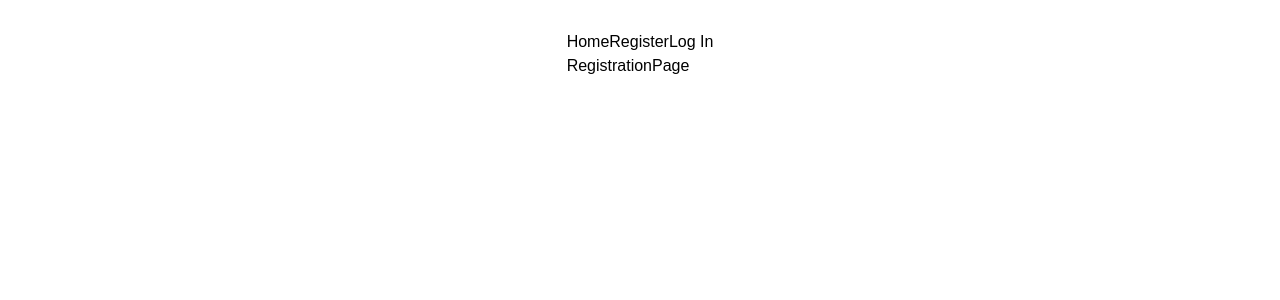
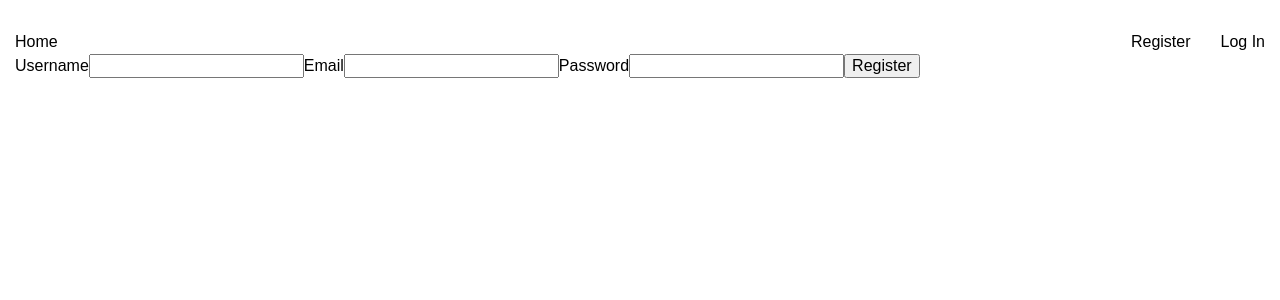
Before and after one commit to YevhenKharchenko/aqua-track-front, a React (Vite) app: page /register in a window 1280 px wide. Shown: the top 300 px of the page. Built offline with nearby package versions, Linux system fonts and the light colour scheme.

Commit message:
forms added

```diff
--- a/src/components/AuthNav/AuthNav.jsx
+++ b/src/components/AuthNav/AuthNav.jsx
@@ -3,7 +3,7 @@ import css from './AuthNav.module.css';
 
 const AuthNav = () => {
   return (
-    <div>
+    <div className={css.authNav}>
       <NavLink to="/register">Register</NavLink>
       <NavLink to="/login">Log In</NavLink>
     </div>
--- a/src/components/AuthNav/AuthNav.module.css
+++ b/src/components/AuthNav/AuthNav.module.css
@@ -0,0 +1,4 @@
+.authNav {
+  display: flex;
+  gap: 30px;
+}
--- a/src/components/LoginForm/LoginForm.jsx
+++ b/src/components/LoginForm/LoginForm.jsx
@@ -1,7 +1,51 @@
+import { ErrorMessage, Field, Form, Formik } from 'formik';
+import * as Yup from 'yup';
+import { useDispatch } from 'react-redux';
+import { login } from '../../redux/auth/operations';
 import css from './LoginForm.module.css';
 
+const initialValues = {
+  email: '',
+  password: '',
+};
+
+const FeedbackSchema = Yup.object().shape({
+  email: Yup.string()
+    .matches(/^[^\s@]+@[^\s@]+\.[^\s@]+$/, 'Invalid email')
+    .required('Required'),
+  password: Yup.string()
+    .min(8, 'Too Short!')
+    .max(50, 'Too Long!')
+    // .matches(/^(?!-)[-\d]+(?<!-)$/, 'Wrong format')
+    .required('Required'),
+});
+
 const LoginForm = () => {
-  return <div>LoginForm</div>;
+  const dispatch = useDispatch();
+
+  const handleSubmit = (values, actions) => {
+    dispatch(login(values));
+    actions.resetForm();
+  };
+
+  return (
+    <Formik initialValues={initialValues} onSubmit={handleSubmit} validationSchema={FeedbackSchema}>
+      <Form>
+        <label>
+          Email
+          <Field type="email" name="email" placeholder=""></Field>
+          <ErrorMessage name="email" component="span" />
+        </label>
+        <label>
+          Password
+          <Field type="password" name="password" placeholder=""></Field>
+          <ErrorMessage name="password" component="span" />
+        </label>
+
+        <button type="submit">Log In</button>
+      </Form>
+    </Formik>
+  );
 };
 
 export default LoginForm;
--- a/src/components/RegistrationForm/RegistrationForm.jsx
+++ b/src/components/RegistrationForm/RegistrationForm.jsx
@@ -1,7 +1,58 @@
+import { ErrorMessage, Field, Form, Formik } from 'formik';
+import * as Yup from 'yup';
+import { useDispatch } from 'react-redux';
+import { register } from '../../redux/auth/operations';
 import css from './RegistrationForm.module.css';
 
+const initialValues = {
+  name: '',
+  email: '',
+  password: '',
+};
+
+const FeedbackSchema = Yup.object().shape({
+  name: Yup.string().min(3, 'Too Short!').max(50, 'Too Long!').required('Required'),
+  email: Yup.string()
+    .matches(/^[^\s@]+@[^\s@]+\.[^\s@]+$/, 'Invalid email')
+    .required('Required'),
+  password: Yup.string()
+    .min(8, 'Too Short!')
+    .max(50, 'Too Long!')
+    // .matches(/^(?!-)[-\d]+(?<!-)$/, 'Wrong format')
+    .required('Required'),
+});
+
 const RegistrationForm = () => {
-  return <div>RegistrationForm</div>;
+  const dispatch = useDispatch();
+
+  const handleSubmit = (values, actions) => {
+    dispatch(register(values));
+    actions.resetForm();
+  };
+
+  return (
+    <Formik initialValues={initialValues} onSubmit={handleSubmit} validationSchema={FeedbackSchema}>
+      <Form>
+        <label>
+          Username
+          <Field type="text" name="name" placeholder=""></Field>
+          <ErrorMessage name="name" component="span" />
+        </label>
+        <label>
+          Email
+          <Field type="email" name="email" placeholder=""></Field>
+          <ErrorMessage name="email" component="span" />
+        </label>
+        <label>
+          Password
+          <Field type="password" name="password" placeholder=""></Field>
+          <ErrorMessage name="password" component="span" />
+        </label>
+
+        <button type="submit">Register</button>
+      </Form>
+    </Formik>
+  );
 };
 
 export default RegistrationForm;
--- a/src/components/UserMenu/UserMenu.jsx
+++ b/src/components/UserMenu/UserMenu.jsx
@@ -5,11 +5,11 @@ import css from './UserMenu.module.css';
 
 const UserMenu = () => {
   const dispatch = useDispatch();
-  const { user } = useSelector(selectUser);
+  const { name } = useSelector(selectUser);
 
   return (
     <div>
-      <p>Welcome, {user.name}</p>
+      <p>Welcome, {name}</p>
       <button
         type="button"
         onClick={() => {
--- a/src/index.css
+++ b/src/index.css
@@ -6,11 +6,8 @@
 }
 
 body {
-  font-family: sans-serif;
+  font-family: Montserrat, sans-serif;
   line-height: 1.5;
-  display: flex;
-  flex-direction: column;
-  align-items: center;
 }
 
 h1,
--- a/src/pages/ContactsPage/ContactsPage.jsx
+++ b/src/pages/ContactsPage/ContactsPage.jsx
@@ -1,7 +1,16 @@
+import ContactForm from '../../components/ContactForm/ContactForm';
+import SearchBox from '../../components/SearchBox/SearchBox';
+import ContactList from '../../components/ContactList/ContactList';
 import css from './ContactsPage.module.css';
 
 const ContactsPage = () => {
-  return <div>ContactsPage</div>;
+  return (
+    <div>
+      <ContactForm />
+      <SearchBox />
+      <ContactList />
+    </div>
+  );
 };
 
 export default ContactsPage;
--- a/src/pages/LoginPage/LoginPage.jsx
+++ b/src/pages/LoginPage/LoginPage.jsx
@@ -1,7 +1,12 @@
+import LoginForm from '../../components/LoginForm/LoginForm';
 import css from './LoginPage.module.css';
 
 const LoginPage = () => {
-  return <div>LoginPage</div>;
+  return (
+    <div>
+      <LoginForm />
+    </div>
+  );
 };
 
 export default LoginPage;
--- a/src/pages/RegistrationPage/RegistrationPage.jsx
+++ b/src/pages/RegistrationPage/RegistrationPage.jsx
@@ -1,7 +1,12 @@
+import RegistrationForm from '../../components/RegistrationForm/RegistrationForm';
 import css from './RegistrationPage.module.css';
 
 const RegistrationPage = () => {
-  return <div>RegistrationPage</div>;
+  return (
+    <div>
+      <RegistrationForm />
+    </div>
+  );
 };
 
 export default RegistrationPage;
--- a/src/redux/auth/operations.js
+++ b/src/redux/auth/operations.js
@@ -1,6 +1,8 @@
 import axios from 'axios';
 import toast from 'react-hot-toast';
 import { createAsyncThunk } from '@reduxjs/toolkit';
+
+axios.defaults.baseURL = 'https://connections-api.herokuapp.com';
 
 const setAuthHeader = token => {
   axios.defaults.headers.common.Authorization = `Bearer ${token}`;
@@ -10,15 +12,9 @@ const clearAuthHeader = () => {
   axios.defaults.headers.common.Authorization = '';
 };
 
-export const register = createAsyncThunk(
-  'auth/register',
-  async ({ name, email, password }, thunkAPI) => {
+export const register = createAsyncThunk('auth/register', async (credentials, thunkAPI) => {
   try {
-      const res = await axios.post('/users/signup', {
-        name,
-        email,
-        password,
-      });
+    const res = await axios.post('/users/signup', credentials);
     setAuthHeader(res.data.token);
     return res.data;
   } catch (e) {
@@ -27,14 +23,12 @@ export const register = createAsyncThunk(
     );
     return thunkAPI.rejectWithValue(e.message);
   }
-  }
-);
+});
 
-export const login = createAsyncThunk(
-  'auth/login',
-  async ({ email, password }, thunkAPI) => {
+export const login = createAsyncThunk('auth/login', async (credentials, thunkAPI) => {
   try {
-      const res = await axios.post('/users/login', { email, password });
+    console.log(credentials);
+    const res = await axios.post('/users/login', credentials);
     setAuthHeader(res.data.token);
     return res.data;
   } catch (e) {
@@ -43,8 +37,7 @@ export const login = createAsyncThunk(
     );
     return thunkAPI.rejectWithValue(e.message);
   }
-  }
-);
+});
 
 export const logout = createAsyncThunk('auth/logout', async (_, thunkAPI) => {
   try {
@@ -58,9 +51,7 @@ export const logout = createAsyncThunk('auth/logout', async (_, thunkAPI) => {
   }
 });
 
-export const refreshUser = createAsyncThunk(
-  'auth/refresh',
-  async (_, thunkAPI) => {
+export const refreshUser = createAsyncThunk('auth/refresh', async (_, thunkAPI) => {
   const state = thunkAPI.getState();
   const persistedToken = state.auth.token;
 
@@ -78,5 +69,4 @@ export const refreshUser = createAsyncThunk(
     );
     return thunkAPI.rejectWithValue(e.message);
   }
-  }
-);
+});
```
Lines whose indentation alone changed are shown as unchanged.
